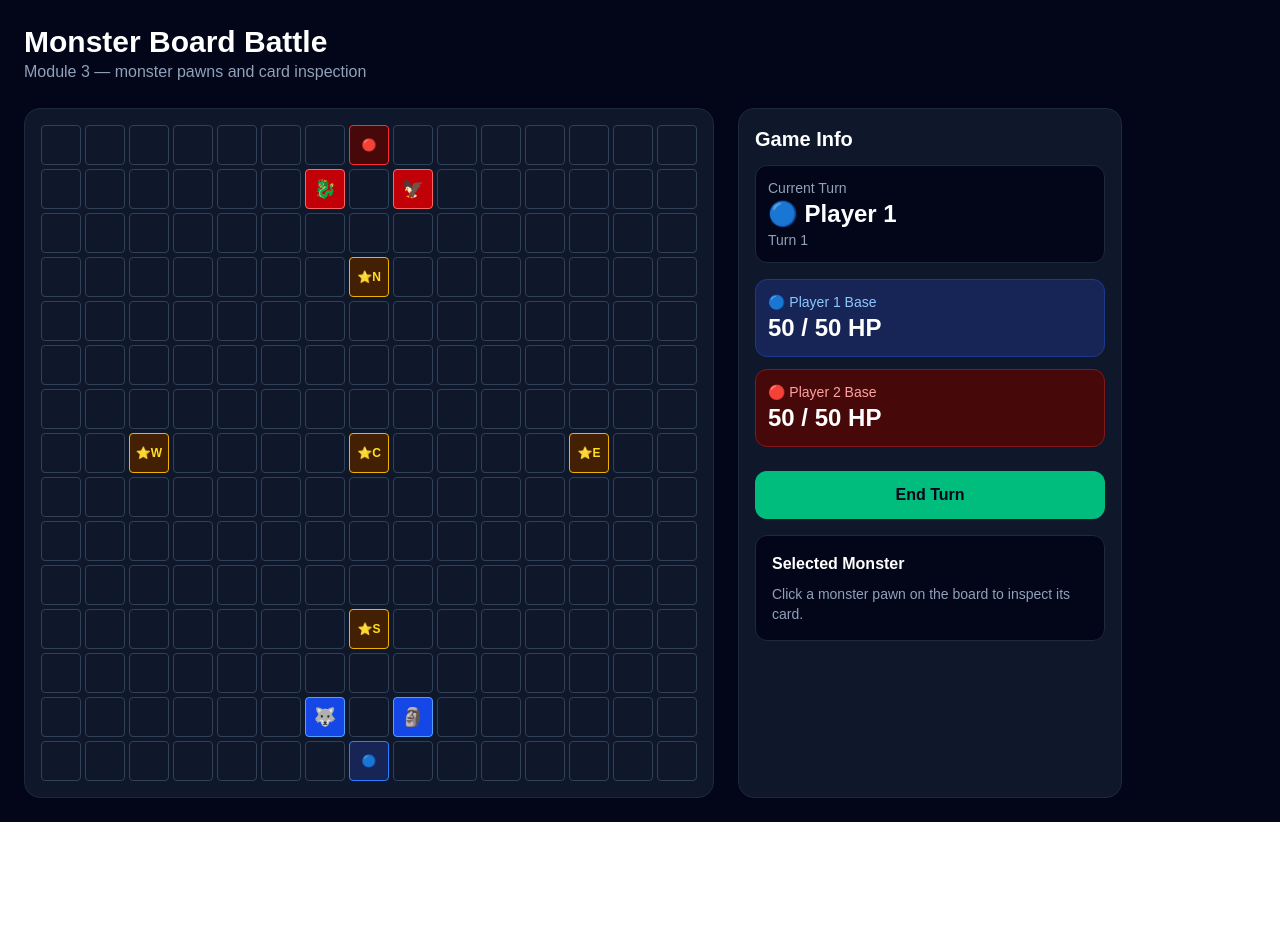
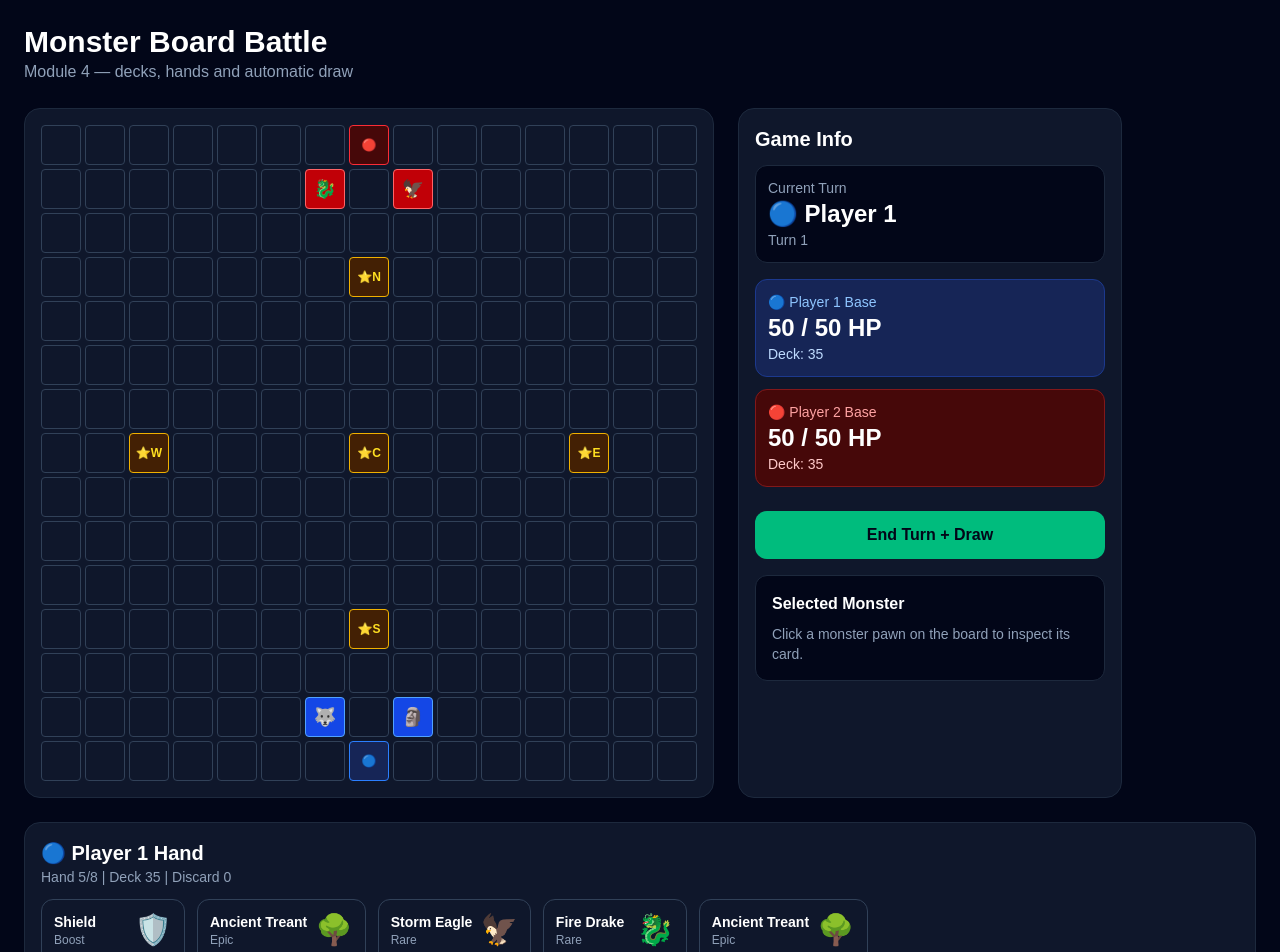
Before and after one commit to Doeks050/monster-board-battle, a Next.js app in the folder monster-board-battle/: page /game in a window 1280 px wide. Shown: the top 952 px of the page. Before the commit the page ends 822 px from the top, so only its background shows below. Built offline with nearby package versions, Linux system fonts and the light colour scheme.

Commit message:
Add decks and player hands

```diff
--- a/monster-board-battle/src/app/game/GameClient.tsx
+++ b/monster-board-battle/src/app/game/GameClient.tsx
@@ -3,8 +3,12 @@
 import { useState } from "react";
 import { GameBoard } from "@/components/game/GameBoard";
 import { GameSidebar } from "@/components/game/GameSidebar";
+import { PlayerHand } from "@/components/game/PlayerHand";
 import { BASE_MAX_HP } from "@/lib/game/constants";
-import type { MonsterInstance, PlayerId } from "@/lib/game/types";
+import { createStarterDeck, drawCards } from "@/lib/game/cards";
+import type { MonsterInstance, PlayerId, PlayerState } from "@/lib/game/types";
+
+const HAND_LIMIT = 8;
 
 const INITIAL_MONSTERS: MonsterInstance[] = [
   {
@@ -41,6 +45,18 @@ const INITIAL_MONSTERS: MonsterInstance[] = [
   },
 ];
 
+function createInitialPlayerState(id: PlayerId): PlayerState {
+  const deck = createStarterDeck();
+  const drawn = drawCards(deck, [], 5);
+
+  return {
+    id,
+    deck: drawn.deck,
+    hand: drawn.hand,
+    discard: [],
+  };
+}
+
 export function GameClient() {
   const [currentPlayer, setCurrentPlayer] = useState<PlayerId>("p1");
   const [turnNumber, setTurnNumber] = useState(1);
@@ -48,11 +64,41 @@ export function GameClient() {
   const [selectedMonster, setSelectedMonster] =
     useState<MonsterInstance | null>(null);
 
+  const [p1State, setP1State] = useState<PlayerState>(() =>
+    createInitialPlayerState("p1")
+  );
+  const [p2State, setP2State] = useState<PlayerState>(() =>
+    createInitialPlayerState("p2")
+  );
+
   const [p1BaseHp] = useState(BASE_MAX_HP);
   const [p2BaseHp] = useState(BASE_MAX_HP);
 
+  const activePlayerState = currentPlayer === "p1" ? p1State : p2State;
+
+  function drawForPlayer(player: PlayerState): PlayerState {
+    if (player.hand.length >= HAND_LIMIT) {
+      return player;
+    }
+
+    const drawn = drawCards(player.deck, player.hand, 1);
+
+    return {
+      ...player,
+      deck: drawn.deck,
+      hand: drawn.hand,
+    };
+  }
+
   function endTurn() {
-    setCurrentPlayer((player) => (player === "p1" ? "p2" : "p1"));
+    if (currentPlayer === "p1") {
+      setCurrentPlayer("p2");
+      setP2State((player) => drawForPlayer(player));
+    } else {
+      setCurrentPlayer("p1");
+      setP1State((player) => drawForPlayer(player));
+    }
+
     setTurnNumber((turn) => turn + 1);
   }
 
@@ -61,7 +107,7 @@ export function GameClient() {
       <div className="mb-6">
         <h1 className="text-3xl font-bold">Monster Board Battle</h1>
         <p className="text-slate-400">
-          Module 3 — monster pawns and card inspection
+          Module 4 — decks, hands and automatic draw
         </p>
       </div>
 
@@ -77,9 +123,19 @@ export function GameClient() {
           p1BaseHp={p1BaseHp}
           p2BaseHp={p2BaseHp}
           selectedMonster={selectedMonster}
+          p1DeckCount={p1State.deck.length}
+          p2DeckCount={p2State.deck.length}
           onEndTurn={endTurn}
         />
       </section>
+
+      <PlayerHand
+        currentPlayer={currentPlayer}
+        hand={activePlayerState.hand}
+        deckCount={activePlayerState.deck.length}
+        discardCount={activePlayerState.discard.length}
+        handLimit={HAND_LIMIT}
+      />
     </main>
   );
 }
--- a/monster-board-battle/src/components/game/GameSidebar.tsx
+++ b/monster-board-battle/src/components/game/GameSidebar.tsx
@@ -8,6 +8,8 @@ type GameSidebarProps = {
   p1BaseHp: number;
   p2BaseHp: number;
   selectedMonster: MonsterInstance | null;
+  p1DeckCount: number;
+  p2DeckCount: number;
   onEndTurn: () => void;
 };
 
@@ -17,6 +19,8 @@ export function GameSidebar({
   p1BaseHp,
   p2BaseHp,
   selectedMonster,
+  p1DeckCount,
+  p2DeckCount,
   onEndTurn,
 }: GameSidebarProps) {
   return (
@@ -38,6 +42,7 @@ export function GameSidebar({
             <p className="text-2xl font-bold">
               {p1BaseHp} / {BASE_MAX_HP} HP
             </p>
+            <p className="text-sm text-blue-200">Deck: {p1DeckCount}</p>
           </div>
 
           <div className="rounded-xl border border-red-900 bg-red-950 p-3">
@@ -45,6 +50,7 @@ export function GameSidebar({
             <p className="text-2xl font-bold">
               {p2BaseHp} / {BASE_MAX_HP} HP
             </p>
+            <p className="text-sm text-red-200">Deck: {p2DeckCount}</p>
           </div>
         </div>
 
@@ -52,7 +58,7 @@ export function GameSidebar({
           onClick={onEndTurn}
           className="mt-6 w-full rounded-xl bg-emerald-500 px-4 py-3 font-bold text-slate-950 hover:bg-emerald-400"
         >
-          End Turn
+          End Turn + Draw
         </button>
       </div>
 
--- /dev/null
+++ b/monster-board-battle/src/components/game/HandCard.tsx
@@ -0,0 +1,25 @@
+import type { GameCard } from "@/lib/game/types";
+import { getCardDisplay } from "@/lib/game/cards";
+
+type HandCardProps = {
+  card: GameCard;
+};
+
+export function HandCard({ card }: HandCardProps) {
+  const display = getCardDisplay(card);
+
+  return (
+    <div className="min-w-36 rounded-xl border border-slate-700 bg-slate-900 p-3">
+      <div className="mb-2 flex items-center justify-between gap-2">
+        <div>
+          <p className="text-sm font-bold text-white">{display.name}</p>
+          <p className="text-xs text-slate-400">{display.subtitle}</p>
+        </div>
+
+        <div className="text-3xl">{display.icon}</div>
+      </div>
+
+      <p className="text-xs text-slate-300">{display.description}</p>
+    </div>
+  );
+}
--- /dev/null
+++ b/monster-board-battle/src/components/game/PlayerHand.tsx
@@ -0,0 +1,40 @@
+import type { GameCard, PlayerId } from "@/lib/game/types";
+import { HandCard } from "./HandCard";
+
+type PlayerHandProps = {
+  currentPlayer: PlayerId;
+  hand: GameCard[];
+  deckCount: number;
+  discardCount: number;
+  handLimit: number;
+};
+
+export function PlayerHand({
+  currentPlayer,
+  hand,
+  deckCount,
+  discardCount,
+  handLimit,
+}: PlayerHandProps) {
+  return (
+    <section className="mt-6 rounded-2xl border border-slate-800 bg-slate-900 p-4">
+      <div className="mb-3 flex flex-col gap-1 sm:flex-row sm:items-end sm:justify-between">
+        <div>
+          <h2 className="text-xl font-bold">
+            {currentPlayer === "p1" ? "🔵 Player 1 Hand" : "🔴 Player 2 Hand"}
+          </h2>
+          <p className="text-sm text-slate-400">
+            Hand {hand.length}/{handLimit} | Deck {deckCount} | Discard{" "}
+            {discardCount}
+          </p>
+        </div>
+      </div>
+
+      <div className="flex gap-3 overflow-x-auto pb-2">
+        {hand.map((card, index) => (
+          <HandCard key={`${card.type}-${card.cardId}-${index}`} card={card} />
+        ))}
+      </div>
+    </section>
+  );
+}
--- /dev/null
+++ b/monster-board-battle/src/data/boosts.ts
@@ -0,0 +1,28 @@
+import type { BoostCard } from "@/lib/game/types";
+
+export const BOOST_CARDS: BoostCard[] = [
+  {
+    id: "sprint",
+    name: "Sprint",
+    icon: "👣",
+    description: "+3 movement this turn.",
+  },
+  {
+    id: "rage",
+    name: "Rage",
+    icon: "⚔️",
+    description: "+2 ATK this turn.",
+  },
+  {
+    id: "shield",
+    name: "Shield",
+    icon: "🛡️",
+    description: "+2 DEF this turn.",
+  },
+  {
+    id: "heal",
+    name: "Heal",
+    icon: "❤",
+    description: "Restore 5 HP.",
+  },
+];
--- /dev/null
+++ b/monster-board-battle/src/lib/game/cards.ts
@@ -0,0 +1,112 @@
+import { BOOST_CARDS } from "@/data/boosts";
+import { MONSTER_CARDS } from "@/data/monsters";
+import type { BoostCard, GameCard, MonsterCard } from "./types";
+
+export function getBoostCard(cardId: string): BoostCard {
+  const card = BOOST_CARDS.find((boost) => boost.id === cardId);
+
+  if (!card) {
+    throw new Error(`Boost card not found: ${cardId}`);
+  }
+
+  return card;
+}
+
+export function getCardDisplay(card: GameCard): {
+  name: string;
+  icon: string;
+  subtitle: string;
+  description: string;
+  monster?: MonsterCard;
+  boost?: BoostCard;
+} {
+  if (card.type === "monster") {
+    const monster = MONSTER_CARDS.find((item) => item.id === card.cardId);
+
+    if (!monster) {
+      throw new Error(`Monster card not found: ${card.cardId}`);
+    }
+
+    return {
+      name: monster.name,
+      icon: monster.icon,
+      subtitle: monster.rarity,
+      description: `❤ ${monster.hp}  ⚔ ${monster.atk}  🛡 ${monster.def}  👣 +${monster.mov}`,
+      monster,
+    };
+  }
+
+  const boost = getBoostCard(card.cardId);
+
+  return {
+    name: boost.name,
+    icon: boost.icon,
+    subtitle: "Boost",
+    description: boost.description,
+    boost,
+  };
+}
+
+export function createStarterDeck(): GameCard[] {
+  const deck: GameCard[] = [];
+
+  const monsterIds = [
+    "forest-wolf",
+    "stone-golem",
+    "storm-eagle",
+    "fire-drake",
+    "ancient-treant",
+    "crystal-serpent",
+  ];
+
+  const boostIds = ["sprint", "rage", "shield", "heal"];
+
+  for (let i = 0; i < 24; i++) {
+    deck.push({
+      type: "monster",
+      cardId: monsterIds[i % monsterIds.length],
+    });
+  }
+
+  for (let i = 0; i < 16; i++) {
+    deck.push({
+      type: "boost",
+      cardId: boostIds[i % boostIds.length],
+    });
+  }
+
+  return shuffleDeck(deck);
+}
+
+export function drawCards(deck: GameCard[], hand: GameCard[], amount: number) {
+  const nextDeck = [...deck];
+  const nextHand = [...hand];
+
+  for (let i = 0; i < amount; i++) {
+    const drawnCard = nextDeck.shift();
+
+    if (!drawnCard) {
+      break;
+    }
+
+    nextHand.push(drawnCard);
+  }
+
+  return {
+    deck: nextDeck,
+    hand: nextHand,
+  };
+}
+
+function shuffleDeck(deck: GameCard[]) {
+  const shuffled = [...deck];
+
+  for (let i = shuffled.length - 1; i > 0; i--) {
+    const randomIndex = Math.floor(Math.random() * (i + 1));
+    const temp = shuffled[i];
+    shuffled[i] = shuffled[randomIndex];
+    shuffled[randomIndex] = temp;
+  }
+
+  return shuffled;
+}
--- a/monster-board-battle/src/lib/game/types.ts
+++ b/monster-board-battle/src/lib/game/types.ts
@@ -20,6 +20,23 @@ export type MonsterCard = {
   mov: number;
 };
 
+export type BoostCard = {
+  id: string;
+  name: string;
+  icon: string;
+  description: string;
+};
+
+export type GameCard =
+  | {
+      type: "monster";
+      cardId: string;
+    }
+  | {
+      type: "boost";
+      cardId: string;
+    };
+
 export type MonsterInstance = {
   instanceId: string;
   cardId: string;
@@ -28,3 +45,10 @@ export type MonsterInstance = {
   y: number;
   currentHp: number;
 };
+
+export type PlayerState = {
+  id: PlayerId;
+  deck: GameCard[];
+  hand: GameCard[];
+  discard: GameCard[];
+};
```
